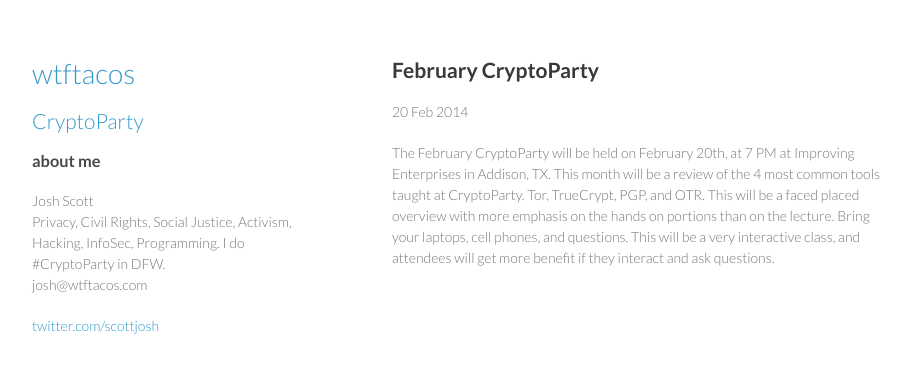
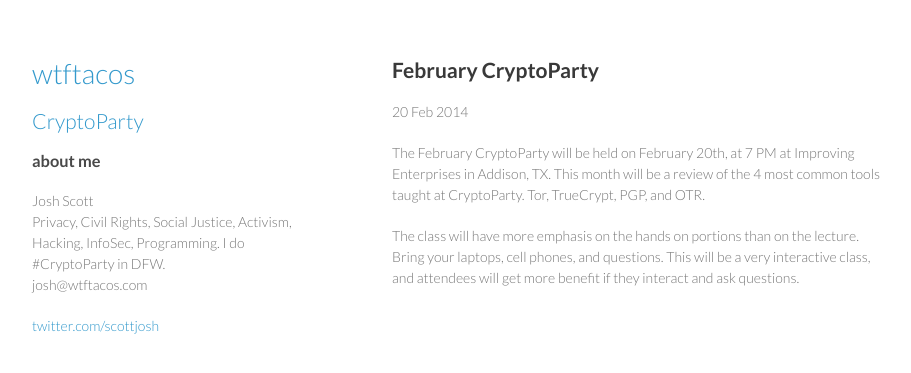
Before and after one commit to bluegeist/bluegeist.github.io, a Jekyll site: the page built from _posts/2014-02-20-Febuary-CryptoParty.md, in a window 1280 px wide. Shown: the top 373 px of the page, without its empty margins (178-1089 px from the left). Built offline with Jekyll 4.4.1, drawn with Linux system fonts in a browser that asks for light colours; Markdown is read by kramdown in place of the engine named in the settings.

Commit message:
Post Editing

```diff
--- a/_posts/2014-02-20-Febuary-CryptoParty.md
+++ b/_posts/2014-02-20-Febuary-CryptoParty.md
@@ -5,4 +5,6 @@ catagories: CryptoParty
 tags: CryptoParty
 ---
 
-The February CryptoParty will be held on February 20th, at 7 PM at Improving Enterprises in Addison, TX. This month will be a review of the 4 most common tools taught at CryptoParty. Tor, TrueCrypt, PGP, and OTR. This will be a faced placed overview with more emphasis on the hands on portions than on the lecture. Bring your laptops, cell phones, and questions. This will be a very interactive class, and attendees will get more benefit if they interact and ask questions.
+The February CryptoParty will be held on February 20th, at 7 PM at Improving Enterprises in Addison, TX. This month will be a review of the 4 most common tools taught at CryptoParty. Tor, TrueCrypt, PGP, and OTR.
+
+The class will have more emphasis on the hands on portions than on the lecture. Bring your laptops, cell phones, and questions. This will be a very interactive class, and attendees will get more benefit if they interact and ask questions.
```
Also changed, not shown: 1 other file.
